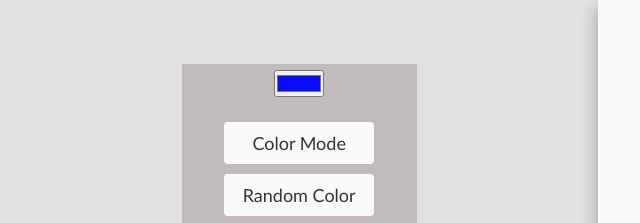
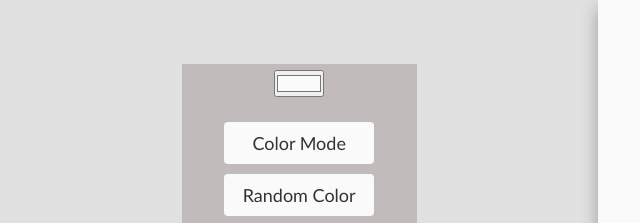
Before and after one commit to sasanedicbn/Etch-a-sketch, a website built with Vite: page index.html in a window 1280 px wide. Shown: the part 141-364 px from the top of the page, 0-640 px from the left. Built offline with nearby package versions, Linux system fonts and the light colour scheme.

Commit message:
Create function for colorPicker

```diff
--- a/index.html
+++ b/index.html
@@ -15,7 +15,7 @@
   </header>
   <main>
     <div class="inputs">
-      <input class="colorPicker" type="color" value="#0909FF">
+      <input class="colorPicker" type="color" value="#fafafa">
       <button class="colorMode" data-mode="colorMode">Color Mode</button>
       <button class="randomColor">Random Color</button>
       <button class="eraser">Eraser</button>
--- a/script.js
+++ b/script.js
@@ -6,6 +6,7 @@ const eraser = document.querySelector(".eraser");
 const clear = document.querySelector(".clear");
 const rangeValue = document.querySelector(".value");
 const inputRange = document.querySelector(".range");
+const colorPicker = document.querySelector(".colorPicker");
 
 // WITH THIS WE CAN RANGE INPUT DATA
 inputRange.addEventListener("input", function () {
@@ -31,6 +32,7 @@ function createGridTemplate(value) {
     colorModeFn(cube);
     eraserColor(cube);
     clearColors(cube);
+    // colorPickerFn(cube);
   }
   console.log(size);
 }
@@ -74,3 +76,8 @@ function clearColors(element) {
     element.style.backgroundColor = "white";
   });
 }
+
+// function colorPickerFn(element) {
+//   const valueColorPicker = colorPicker.value;
+//   element.style.backgroundColor = `${valueColorPicker}`;
+// }
```
